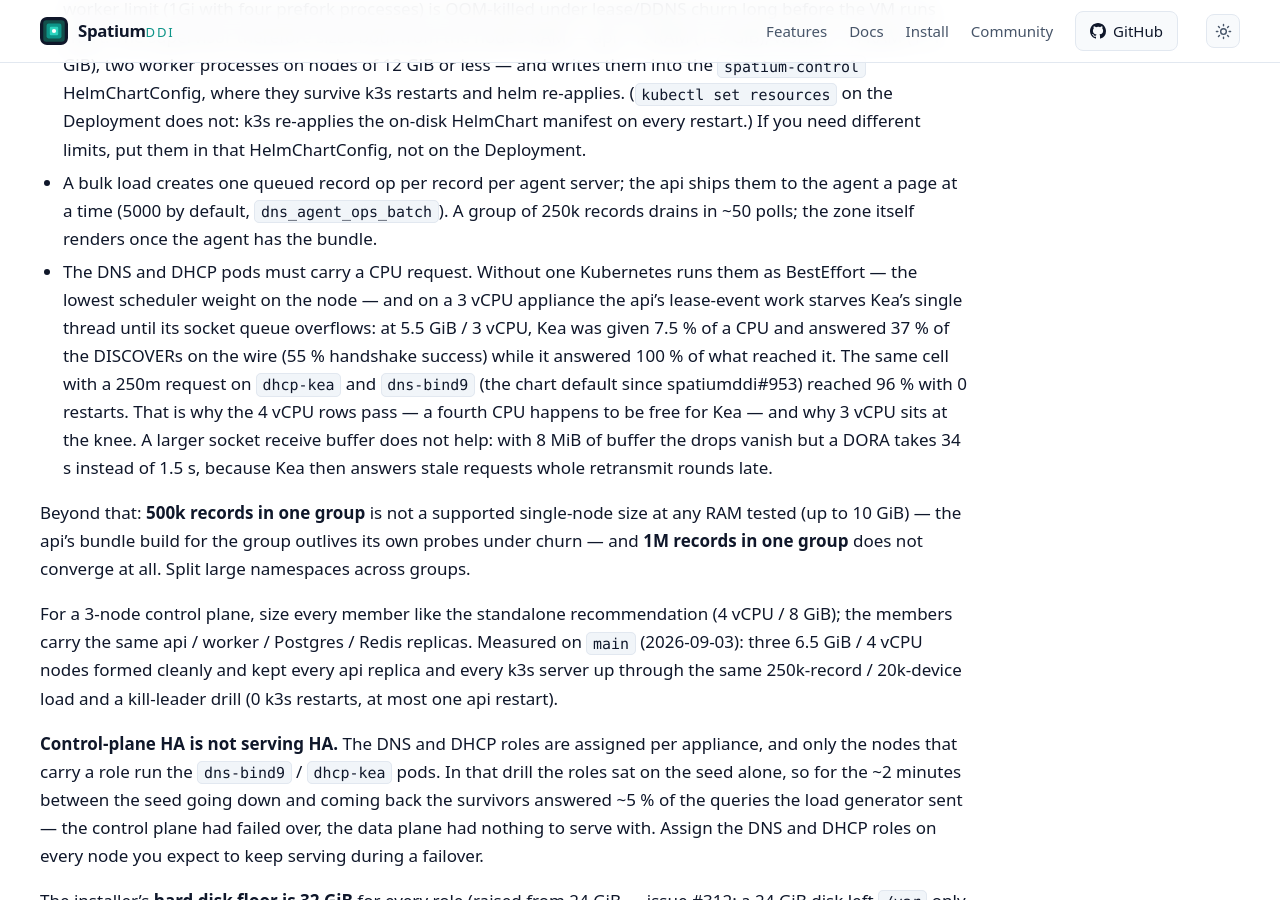
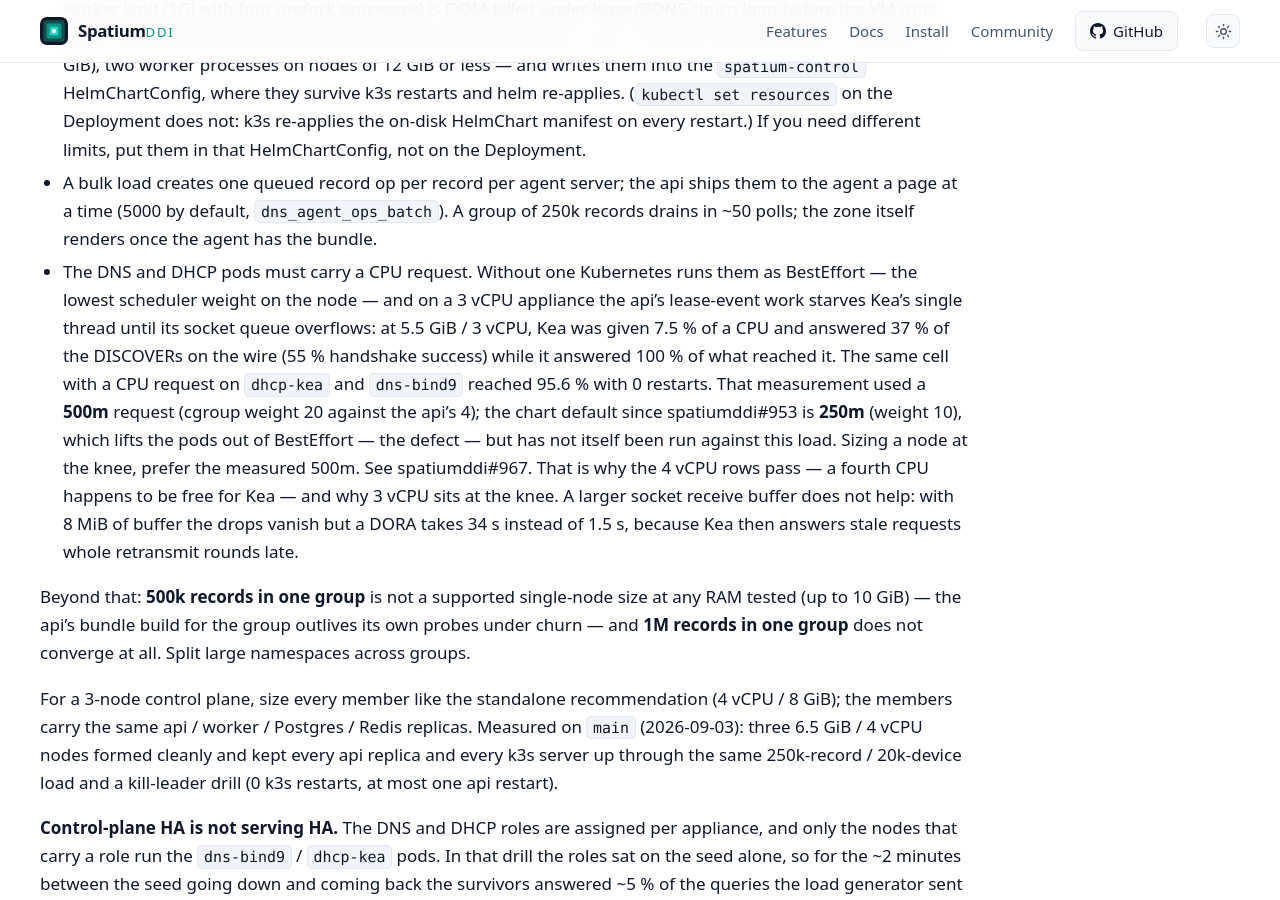
Before and after one commit to spatiumddi/spatiumddi, a Jekyll site: the page built from docs/deployment/APPLIANCE.md, in a window 1280 px wide and 900 px high, scrolled down 4480 px. Built offline with Jekyll 4.4.1, drawn with Linux system fonts in a browser that asks for light colours; our own code applies the rules of GitHub Pages for plain Markdown files.

Commit message:
docs(appliance): attribute the 95.6 % cell to the request size it actually used
The sizing section credited the measurement to a 250m CPU request. The
cell used 500m — spatiumddi#953's evidence names ``requests: cpu 500m /
memory 64Mi`` and puts the pods at "cgroup weight 20 against the api's
4", and weight 20 is 500m (250m yields 10). The quoted "96 %" is that
cell's 95.6 % rounded, so it was one measurement re-attributed to a
configuration that has not been run.

That matters here more than a stray digit would elsewhere: this is
operator-facing sizing guidance whose whole claim is that it was tested
rather than guessed, and 250m is what the chart actually ships. Left as
written, an operator sizing a node at the knee would read the shipped
default as validated at 96 %, and spatiumddi#967 — which exists to
record that 250m is untested — would read as already answered.

Now states the measured value, what ships, and which to prefer at the
knee, with the issue cross-referenced.

Co-Authored-By: Claude Opus 5 (1M context) <noreply@anthropic.com>

```diff
--- a/docs/deployment/APPLIANCE.md
+++ b/docs/deployment/APPLIANCE.md
@@ -104,12 +104,16 @@ not the operator's:
   until its socket queue overflows: at 5.5 GiB / 3 vCPU, Kea was given 7.5 %
   of a CPU and answered 37 % of the DISCOVERs on the wire (55 % handshake
   success) while it answered 100 % of what reached it. The same cell with a
-  250m request on `dhcp-kea` and `dns-bind9` (the chart default since
-  spatiumddi#953) reached 96 % with 0 restarts. That is why the 4 vCPU rows
-  pass — a fourth CPU happens to be free for Kea — and why 3 vCPU sits at
-  the knee. A larger socket receive buffer does not help: with 8 MiB of
-  buffer the drops vanish but a DORA takes 34 s instead of 1.5 s, because
-  Kea then answers stale requests whole retransmit rounds late.
+  CPU request on `dhcp-kea` and `dns-bind9` reached 95.6 % with 0 restarts.
+  That measurement used a **500m** request (cgroup weight 20 against the
+  api's 4); the chart default since spatiumddi#953 is **250m** (weight 10),
+  which lifts the pods out of BestEffort — the defect — but has not itself
+  been run against this load. Sizing a node at the knee, prefer the measured
+  500m. See spatiumddi#967. That is why the 4 vCPU rows pass — a fourth CPU
+  happens to be free for Kea — and why 3 vCPU sits at the knee. A larger
+  socket receive buffer does not help: with 8 MiB of buffer the drops
+  vanish but a DORA takes 34 s instead of 1.5 s, because Kea then answers
+  stale requests whole retransmit rounds late.
 
 Beyond that: **500k records in one group** is not a supported single-node
 size at any RAM tested (up to 10 GiB) — the api's bundle build for the
```
